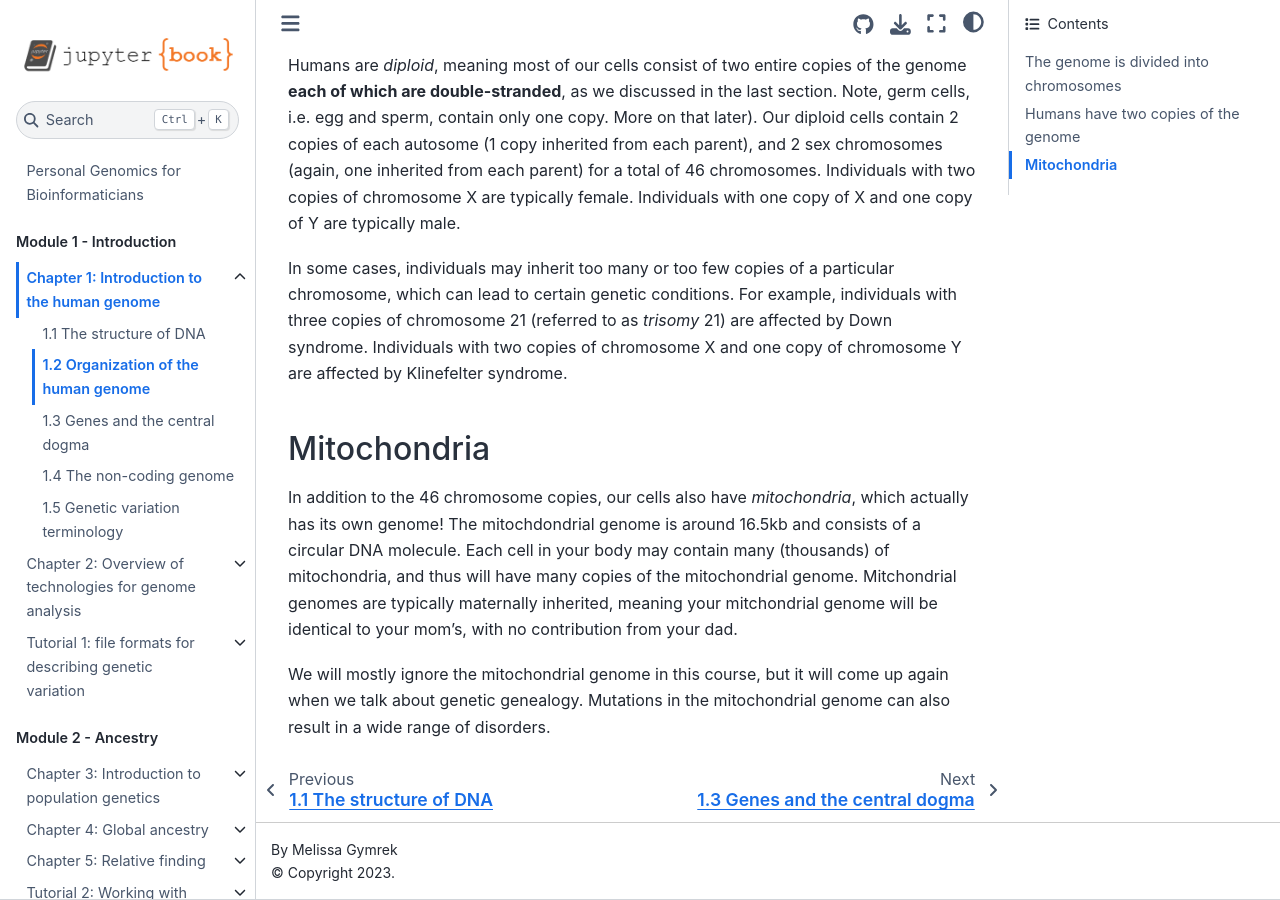
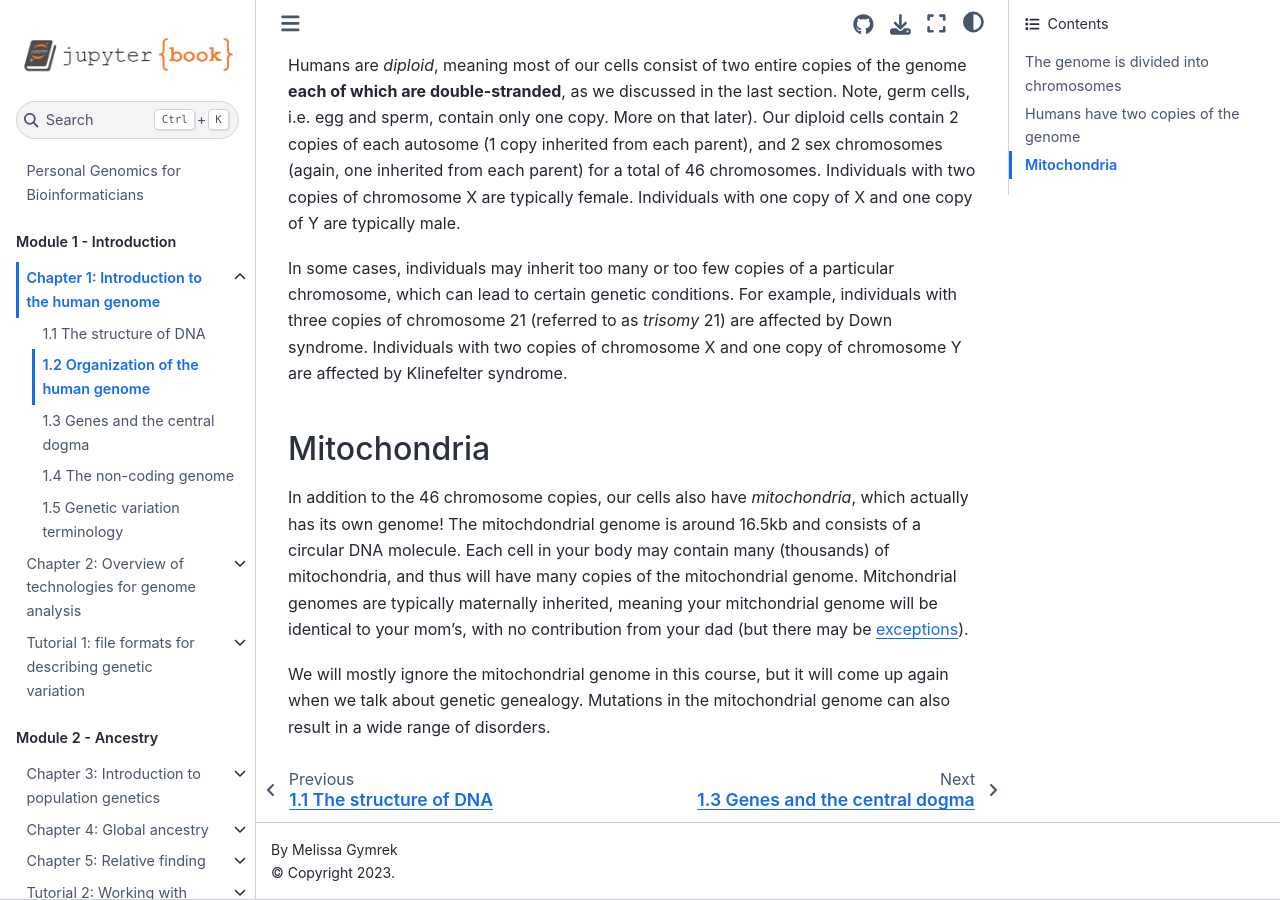
Before and after one commit to gymrek-lab/personal-genomics-textbook, a Jupyter Book: the page built from intro/genome/genome_organization.md, in a window 1280 px wide and 900 px high, scrolled down 1525 px. Built offline with Jupyter Book 1.0.4 settings and Sphinx 7.4.7 and the Sphinx Book theme 1.1.4, drawn with Linux system fonts in a browser that asks for light colours; pages that are not in the unit, such as notebooks, are missing from menus.

Commit message:
add exceptions for paternal mitochondria

```diff
--- a/intro/genome/genome_organization.md
+++ b/intro/genome/genome_organization.md
@@ -23,6 +23,6 @@ In some cases, individuals may inherit too many or too few copies of a particula
 
 ## Mitochondria
 
-In addition to the 46 chromosome copies, our cells also have *mitochondria*, which actually has its own genome! The mitochdondrial genome is around 16.5kb and consists of a circular DNA molecule. Each cell in your body may contain many (thousands) of mitochondria, and thus will have many copies of the mitochondrial genome. Mitchondrial genomes are typically maternally inherited, meaning your mitchondrial genome will be identical to your mom's, with no contribution from your dad.
+In addition to the 46 chromosome copies, our cells also have *mitochondria*, which actually has its own genome! The mitochdondrial genome is around 16.5kb and consists of a circular DNA molecule. Each cell in your body may contain many (thousands) of mitochondria, and thus will have many copies of the mitochondrial genome. Mitchondrial genomes are typically maternally inherited, meaning your mitchondrial genome will be identical to your mom's, with no contribution from your dad (but there may be [exceptions](https://www.nature.com/articles/d41586-019-00093-1)).
 
 We will mostly ignore the mitochondrial genome in this course, but it will come up again when we talk about genetic genealogy. Mutations in the mitochondrial genome can also result in a wide range of disorders.
```
